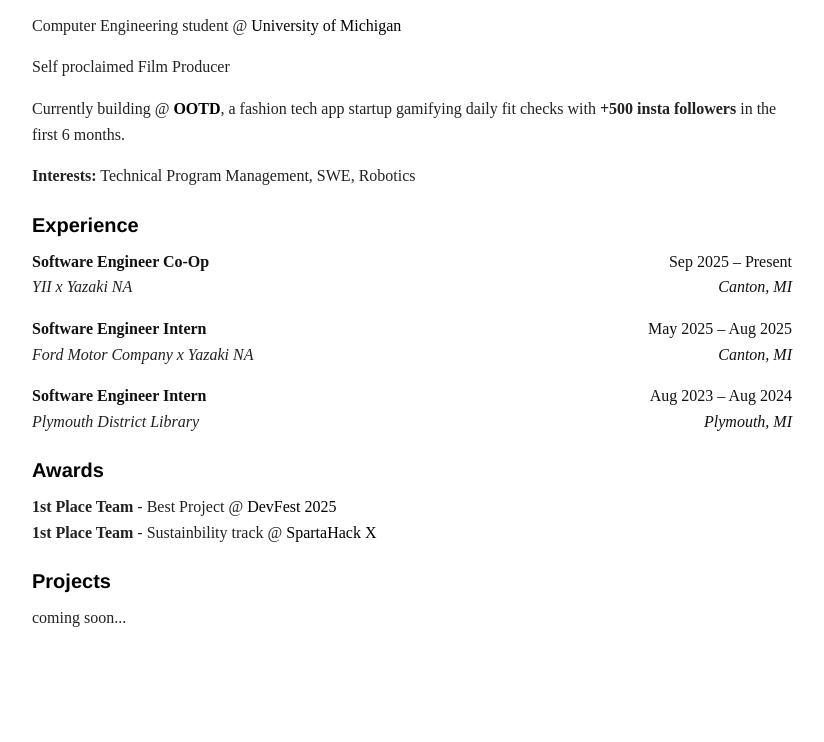
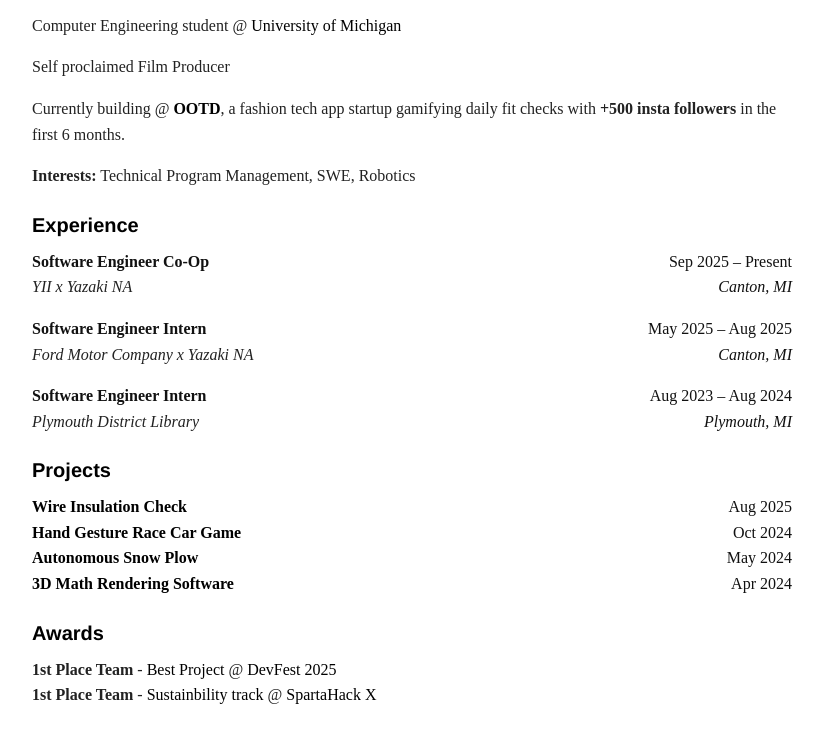
Before and after one commit to PJ1229/Portfolio, a website: page public/index.html in a window 1280 px wide. Shown: the part 182-924 px from the top of the page, without its empty margins (228-1052 px from the left). Drawn offline with Linux system fonts and the light colour scheme; a web font is replaced by a local one.

Commit message:
added links

```diff
--- a/public/index.html
+++ b/public/index.html
@@ -69,17 +69,62 @@
             </div>
         </div>
         <h3 style="font-weight: bold;">
+            Projects
+        </h3>
+        <div style="margin-top: -12px;" class="experience">
+            <div class="job">
+                <div class="job-left">
+                <div class="title">
+                    <a target="_blank" href="https://www.linkedin.com/feed/update/urn:li:activity:7359191599832092672/">Wire Insulation Check</a>
+                </div>
+                </div>
+                <div class="job-right">
+                <div class="date">Aug 2025</div>
+                </div>
+            </div>
+            <div class="job" style="margin-top: -16px;">
+                <div class="job-left">
+                <div class="title">
+                    <a target="_blank" href="https://www.youtube.com/watch?v=YIcehiUeAZE&t=10s">Hand Gesture Race Car Game</a>
+                </div>
+                </div>
+                <div class="job-right">
+                <div class="date">Oct 2024</div>
+                </div>
+            </div>
+
+            <div class="job" style="margin-top: -16px;">
+                <div class="job-left">
+                <div class="title">
+                    <a target="_blank" href="https://github.com/SnowBloo/SnowBlower">Autonomous Snow Plow</a>
+                </div>
+                </div>
+                <div class="job-right">
+                <div class="date">May 2024</div>
+                </div>
+            </div>
+
+            <div class="job" style="margin-top: -16px;">
+                <div class="job-left">
+                <div class="title">
+                    <a target="_blank" href="https://www.youtube.com/watch?v=iKKHzpIKJgA">3D Math Rendering Software</a>
+                </div>
+                </div>
+                <div class="job-right">
+                <div class="date">Apr 2024</div>
+                </div>
+            </div>
+        </div>
+        <h3 style="font-weight: bold;">
             Awards
         </h3>
         <p style="margin-top: -12px;">
-            <b>1st Place Team</b> - Best Project @ <a target="_blank" href="https://2025.devfestcu.com/">DevFest 2025</a><br>
-            <b>1st Place Team</b> - Sustainbility track @ <a target="_blank" href="https://www.spartahack.com/">SpartaHack X</a>
-        </p>
-        <h3 style="font-weight: bold;">
-            Projects
-        </h3>
-        <p style="margin-top: -12px;">
-            coming soon...
+            <b>1st Place Team</b> -
+            <a target="_blank" href="https://devpost.com/software/depend-a-pou">Best Project</a> @
+            <a target="_blank" href="https://2025.devfestcu.com/">DevFest 2025</a><br>
+            <b>1st Place Team</b> -
+            <a target="_blank" href="https://devpost.com/software/ootd-outfit-of-the-day">Sustainbility track</a> @
+            <a target="_blank" href="https://www.spartahack.com/">SpartaHack X</a>
         </p>
     </div>
 </body>
```
